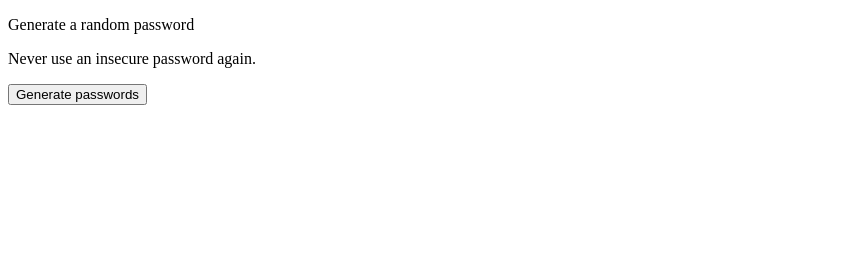
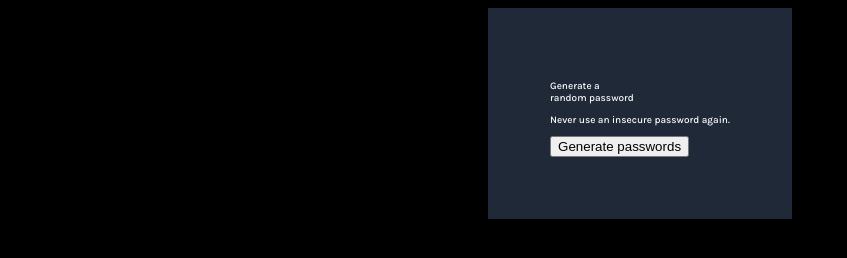
Before and after one commit to EmmanuelAjibokun/Random-Password-Generator, a plain HTML site: page index.html in a window 1280 px wide. Shown: the whole page, without its empty margins (0-847 px from the left). Drawn offline with Linux system fonts and the light colour scheme.

Commit message:
import Karla font

```diff
--- a/index.html
+++ b/index.html
@@ -4,6 +4,11 @@
   <meta charset="UTF-8">
   <meta http-equiv="X-UA-Compatible" content="IE=edge">
   <meta name="viewport" content="width=device-width, initial-scale=1.0">
+
+  <link rel="preconnect" href="https://fonts.googleapis.com">
+  <link rel="preconnect" href="https://fonts.gstatic.com" crossorigin>
+  <link href="https://fonts.googleapis.com/css2?family=Karla:wght@500;600;800&display=swap" rel="stylesheet">
+
   <link rel="stylesheet" href="./styles.css">
   <title>Random Password Generator</title>
 </head>
--- a/styles.css
+++ b/styles.css
@@ -0,0 +1,21 @@
+html {
+  font-size: 10px;
+  font-family: 'Karla', sans-serif;
+}
+
+body {
+  background: black;
+  color: white;
+  display: flex;
+  justify-content: center;
+  align-items: center;
+}
+
+.content_container {
+  background-color: #1F2937;
+  padding: 62px;
+}
+
+span {
+  display: block;
+}
```
